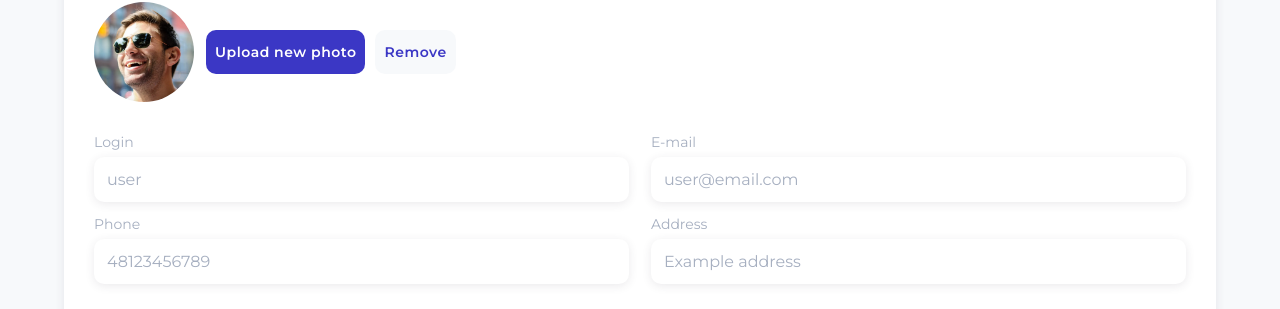
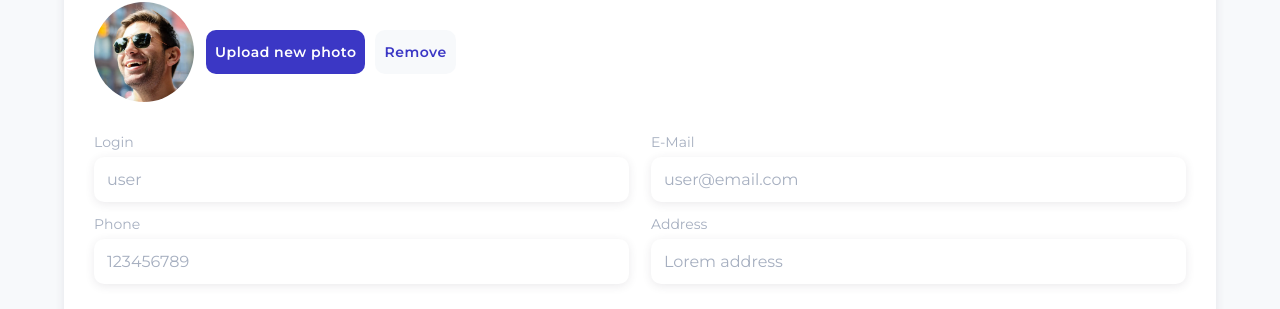
Before and after one commit to MiloszBaranskiDev/BankingApp, a React (Create React App) app: page /profile in a window 1280 px wide. Shown: the part 227-536 px from the top of the page. Built offline with nearby package versions, Linux system fonts and the light colour scheme.

Commit message:
connect user with redux

```diff
--- a/src/elements/Navbar/User.tsx
+++ b/src/elements/Navbar/User.tsx
@@ -4,6 +4,12 @@ import { RootState } from "redux/store";
 import { useSelector } from "react-redux";
 import styled from "styled-components";
 import HandleClickOutside from "utils/HandleClickOutside";
+
+interface IUserField {
+  label: string;
+  type: string;
+  value: string;
+}
 
 const S_Container = styled.div`
   position: relative;
@@ -71,7 +77,13 @@ const S_UserMenu = styled.div`
 `;
 
 const User: React.FC = () => {
-  const { image } = useSelector((state: RootState) => state.user);
+  const userFields: IUserField[] = useSelector(
+    (state: RootState) => state.user
+  );
+  const imagePath: string = userFields.find(
+    (item) => item.label === "image"
+  )!.value;
+
   const submenuRef: any = useRef();
   const [showUserMenu, setShowUserMenu] = useState<boolean>(false);
 
@@ -84,7 +96,7 @@ const User: React.FC = () => {
       <S_Icon
         onClick={() => setShowUserMenu((showUserMenu) => !showUserMenu)}
         style={{
-          backgroundImage: `url(${image})`,
+          backgroundImage: `url(${imagePath})`,
         }}
       />
       {showUserMenu ? (
--- a/src/elements/Profile/Field.tsx
+++ b/src/elements/Profile/Field.tsx
@@ -1,18 +1,35 @@
 import S_Label from "elements/layout/S_Label";
 import S_Input from "elements/layout/S_Input";
+import { useDispatch } from "react-redux";
+import { editUser } from "redux/slices/UserSlice";
 
 interface Props {
   label: string;
   type: string;
-  value: string | number;
+  value: string;
 }
 
 const Field: React.FC<Props> = ({ label, type, value }) => {
+  const dispatch = useDispatch();
+
+  const handleChange = (value: string) => {
+    dispatch(editUser({ label: label, value: value }));
+  };
+
   return (
-    <div className="userField">
-      <S_Label htmlFor={label.toLowerCase()}>{label}</S_Label>
-      <S_Input value={value} type={type} id={label.toLowerCase()} />
-    </div>
+    <>
+      {type && (
+        <div className="userField">
+          <S_Label htmlFor={label}>{label}</S_Label>
+          <S_Input
+            defaultValue={type !== "number" ? value : Number(value)}
+            type={type}
+            id={label}
+            onChange={(e) => handleChange(e.target.value)}
+          />
+        </div>
+      )}
+    </>
   );
 };
 
--- a/src/elements/Profile/Image.tsx
+++ b/src/elements/Profile/Image.tsx
@@ -1,6 +1,12 @@
 import styled from "styled-components";
 import { RootState } from "redux/store";
 import { useSelector } from "react-redux";
+
+interface IUserField {
+  label: string;
+  type: string;
+  value: string;
+}
 
 const S_Image = styled.img`
   width: 100px;
@@ -12,9 +18,15 @@ const S_Image = styled.img`
 `;
 
 const Image: React.FC = () => {
-  const { image } = useSelector((state: RootState) => state.user);
+  const userFields: IUserField[] = useSelector(
+    (state: RootState) => state.user
+  );
 
-  return <S_Image src={image} />;
+  const imagePath: string = userFields.find(
+    (item) => item.label === "image"
+  )!.value;
+
+  return <S_Image src={imagePath} />;
 };
 
 export default Image;
--- a/src/elements/Profile/ImageButtons.tsx
+++ b/src/elements/Profile/ImageButtons.tsx
@@ -1,5 +1,7 @@
+import styled from "styled-components";
 import { useRef } from "react";
-import styled from "styled-components";
+import { editUser } from "redux/slices/UserSlice";
+import { useDispatch } from "react-redux";
 import S_Button from "elements/layout/S_Button";
 
 const S_ImageButtons = styled.div`
@@ -24,15 +26,26 @@ const S_ImageButtons = styled.div`
 
 const ImageButtons: React.FC = () => {
   const uploadInput: any = useRef();
+  const dispatch = useDispatch();
 
   const handleUpload = () => {
     uploadInput.current.click();
     uploadInput.current.addEventListener(
       "change",
       (e: { target: { files: (Blob | MediaSource)[] } }) => {
-        console.log(URL.createObjectURL(e.target.files[0]));
+        dispatch(
+          editUser({
+            label: "image",
+            value: URL.createObjectURL(e.target.files[0]),
+          })
+        );
       }
     );
+  };
+
+  const handleRemove = () => {
+    dispatch(editUser({ label: "image", value: "/user_image_default.png" }));
+    uploadInput.current.value = "";
   };
 
   return (
@@ -41,7 +54,9 @@ const ImageButtons: React.FC = () => {
       <S_Button onClick={handleUpload} as="button">
         Upload new photo
       </S_Button>
-      <S_Button as="button">Remove</S_Button>
+      <S_Button onClick={handleRemove} as="button">
+        Remove
+      </S_Button>
     </S_ImageButtons>
   );
 };
--- a/src/elements/layout/S_Label.ts
+++ b/src/elements/layout/S_Label.ts
@@ -3,6 +3,7 @@ import styled from "styled-components";
 const S_Label = styled.label`
   display: inline-block;
   margin-bottom: 6px;
+  text-transform: capitalize;
   font-size: ${(props) => props.theme.typography.size_small};
 `;
 
--- a/src/parts/Profile/UserFields.tsx
+++ b/src/parts/Profile/UserFields.tsx
@@ -3,10 +3,10 @@ import { RootState } from "redux/store";
 import { useSelector } from "react-redux";
 import Field from "elements/Profile/Field";
 
-interface IField {
+interface IUserField {
   label: string;
   type: string;
-  value: string | number;
+  value: string;
 }
 
 const S_UserFields = styled.div`
@@ -28,34 +28,13 @@ const S_UserFields = styled.div`
 `;
 
 const UserFields: React.FC = () => {
-  const user = useSelector((state: RootState) => state.user);
-
-  const fields: IField[] = [
-    {
-      label: "Login",
-      type: "string",
-      value: user.login,
-    },
-    {
-      label: "E-mail",
-      type: "email",
-      value: user.email,
-    },
-    {
-      label: "Phone",
-      type: "number",
-      value: user.phone,
-    },
-    {
-      label: "Address",
-      type: "string",
-      value: user.address,
-    },
-  ];
+  const userFields: IUserField[] = useSelector(
+    (state: RootState) => state.user
+  );
 
   return (
     <S_UserFields>
-      {fields.map((field) => (
+      {userFields.map((field: IUserField) => (
         <Field
           label={field.label}
           type={field.type}
--- a/src/parts/Profile/UserImage.tsx
+++ b/src/parts/Profile/UserImage.tsx
@@ -1,4 +1,3 @@
-import { useState } from "react";
 import styled from "styled-components";
 import Image from "elements/Profile/Image";
 import ImageButtons from "elements/Profile/ImageButtons";
@@ -9,8 +8,6 @@ const S_UserImage = styled.div`
 `;
 
 const UserImage: React.FC = () => {
-  const [imageInput, setImageInput] = useState<string>();
-
   return (
     <S_UserImage>
       <Image />
--- a/src/redux/slices/UserSlice.ts
+++ b/src/redux/slices/UserSlice.ts
@@ -1,37 +1,57 @@
 import { createSlice, PayloadAction } from "@reduxjs/toolkit";
 
-export interface IUserState {
-  login: string;
-  email: string;
-  phone: number;
-  address: string;
-  image: string;
+interface IUserField {
+  label: string;
+  type: string;
+  value: string;
 }
 
-const initialState: IUserState = {
-  login: "user",
-  email: "user@email.com",
-  phone: +48123456789,
-  address: "Example address",
-  image: "/user_image.webp",
-};
+interface IPayload {
+  label: string;
+  value: string;
+}
+
+const initialState: IUserField[] = [
+  {
+    label: "login",
+    type: "text",
+    value: "user",
+  },
+  {
+    label: "e-mail",
+    type: "email",
+    value: "user@email.com",
+  },
+  {
+    label: "phone",
+    type: "number",
+    value: "123456789",
+  },
+  {
+    label: "address",
+    type: "text",
+    value: "Lorem address",
+  },
+  {
+    label: "image",
+    type: null as any,
+    value: "/user_image.webp",
+  },
+];
 
 export const UserSlice = createSlice({
   name: "UserSlice",
   initialState,
   reducers: {
-    increment: (state) => {
-      // state.value += 1;
-    },
-    decrement: (state) => {
-      // state.value -= 1;
-    },
-    incrementByAmount: (state, action: PayloadAction<number>) => {
-      // state.value += action.payload;
+    editUser: (state, action: PayloadAction<IPayload>) => {
+      const { label, value } = action.payload;
+      const index: number = state.findIndex((item) => item.label === label);
+
+      state[index].value = value;
     },
   },
 });
 
-export const { increment, decrement, incrementByAmount } = UserSlice.actions;
+export const { editUser } = UserSlice.actions;
 
 export default UserSlice.reducer;
```
Also changed, not shown: public/user_image_default.png (added).
